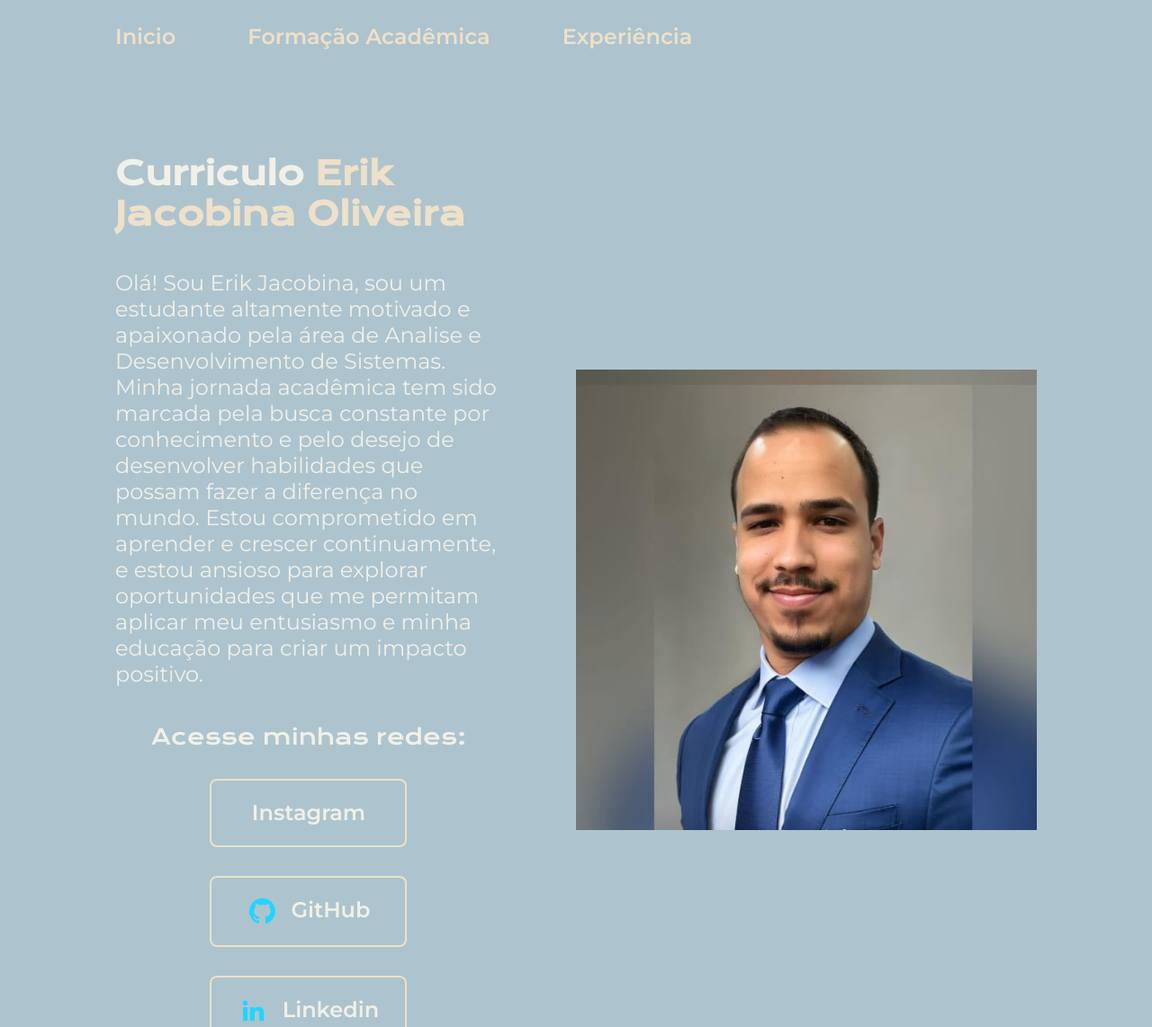
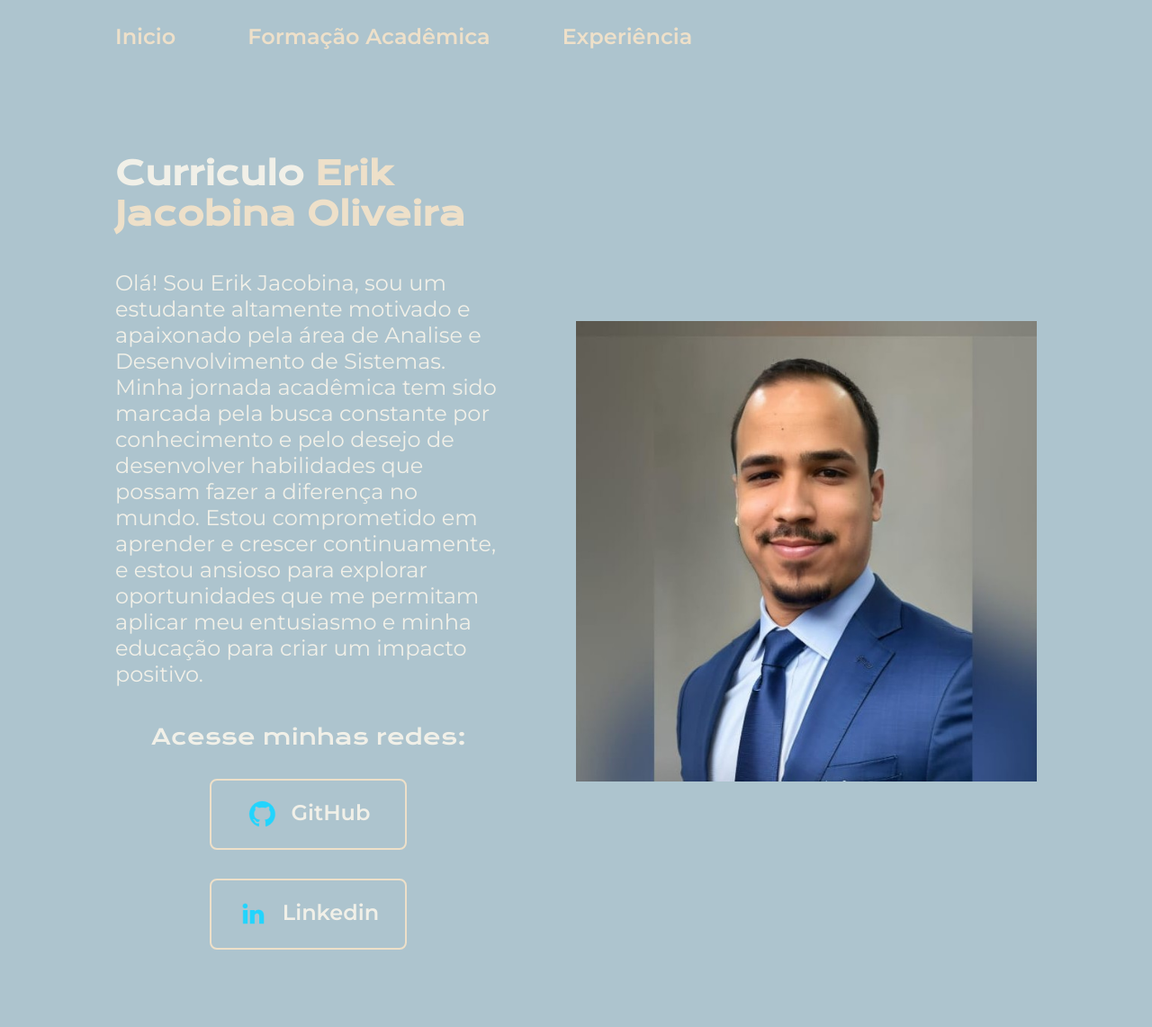
Before and after one commit to Erik-Jacobina-Oliveira-24/Meu_curriculo, a plain HTML site: page index.html in a window 1280 px wide. Shown: the top 1142 px of the page at 90% size. Drawn offline with nearby package versions, Linux system fonts and the light colour scheme.

Commit message:
Retirando instagram

```diff
--- a/index.html
+++ b/index.html
@@ -21,7 +21,7 @@
             <p class="apresentacao__conteudo__texto">Olá! Sou Erik Jacobina, sou um estudante altamente motivado e apaixonado pela área de Analise e Desenvolvimento de Sistemas. Minha jornada acadêmica tem sido marcada pela busca constante por conhecimento e pelo desejo de desenvolver habilidades que possam fazer a diferença no mundo. Estou comprometido em aprender e crescer continuamente, e estou ansioso para explorar oportunidades que me permitam aplicar meu entusiasmo e minha educação para criar um impacto positivo.</p>
         <div class="apresentacao__links">
             <h2 class="apresentacao__links__subtitulo">Acesse minhas redes:</h2>
-            <a class="apresentacao__links__navegacao" href="https://instagram.com/vulgo_eo">Instagram</a>
+            <!--<a class="apresentacao__links__navegacao" href="https://instagram.com/vulgo_eo">Instagram</a>-->
             <a class="apresentacao__links__navegacao" href="https://github.com/Erik-Jacobina-Oliveira-24">
                 <img src="Assets/Logo Github.png" alt="Logo Github">
                 GitHub
```
